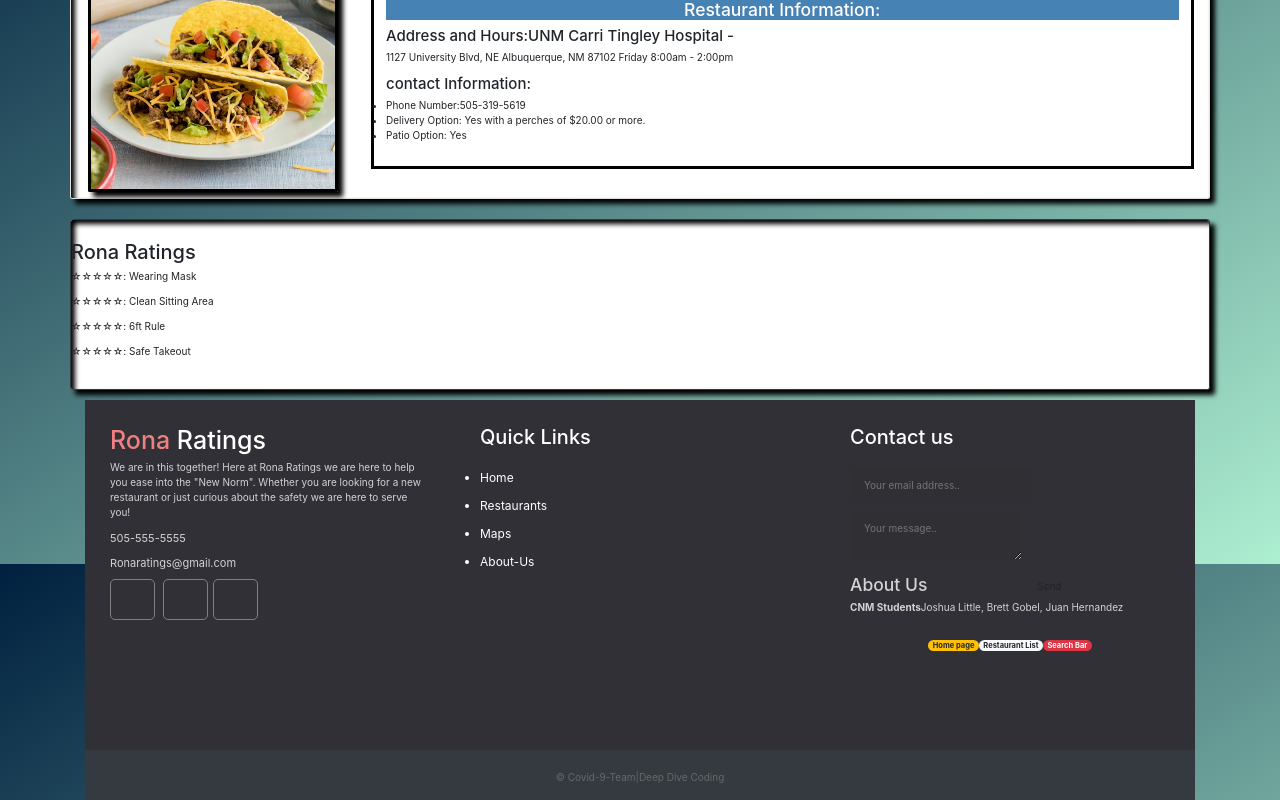
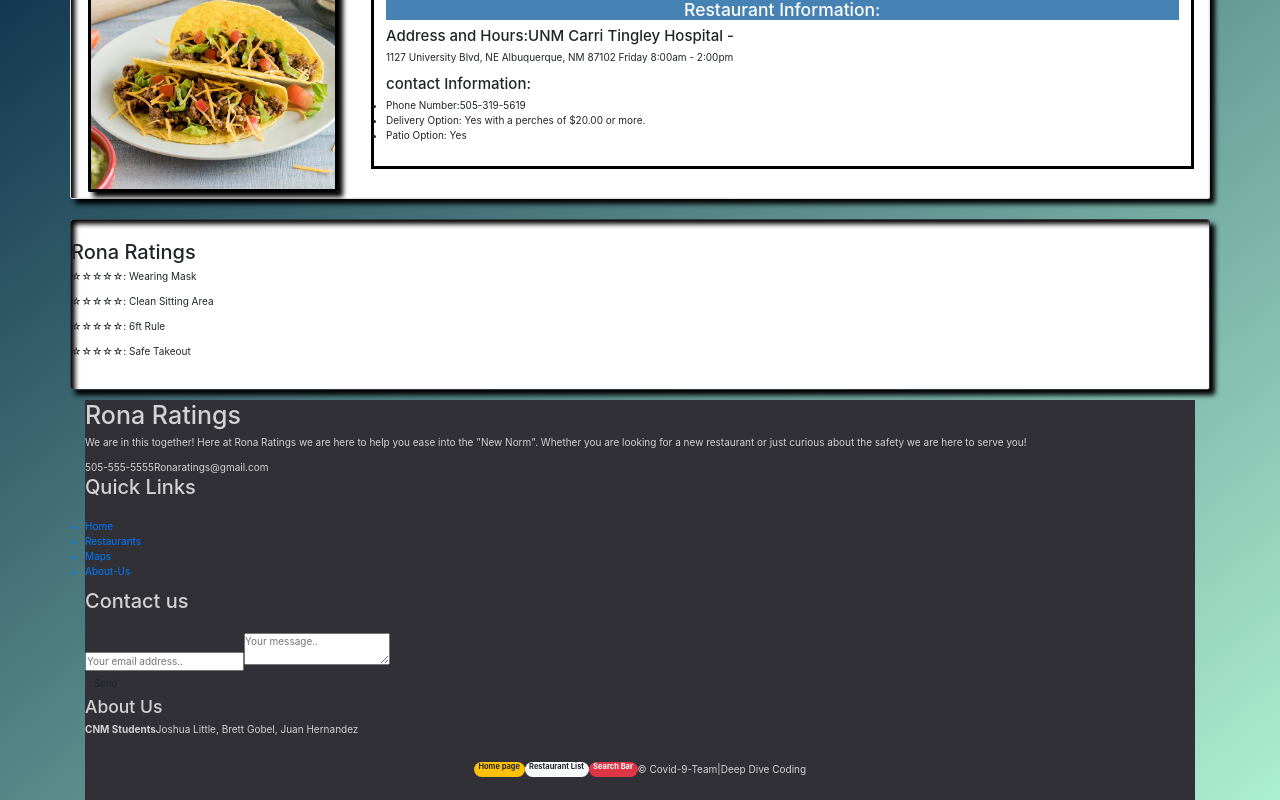
Before and after one commit to Rona-Ratings/Rona-Ratings, a React (Create React App) app in the folder frontend/: page /restaurant-details in a window 1280 px wide. Shown: the part 236-1036 px from the top of the page. Built offline with nearby package versions, Linux system fonts and the light colour scheme.

Commit message:
push css changes

```diff
--- a/frontend/src/ui/restaurant-details/restaurant-details.css
+++ b/frontend/src/ui/restaurant-details/restaurant-details.css
@@ -1,66 +1,66 @@
 
 
 /*===========Navigation Bar===========*/
-*{
-    margin: 0;
-    padding: 0;
-    box-sizing: border-box;
-}
-html{
-    height: 100%;
-    font-size: 65.5%;
-}
-body{
-    height: 100%;
-    font-size: 1.6rem;
-    font-family: sans-serif;
-}
-a {
-    text-decoration: none;
-}
-.logo{
-    display: block;
-    width: 100%;
-    height: 100%;
-    margin-top: -37rem;
-}
-header{
-    position: absolute;
-    top: 0;
-    left: 0;
-    z-index: 1000;
-    width: 100%;
-}
-.nav {
-    height: 10rem;
-    display: flex;
-    align-items: flex-end;
-    justify-content: space-between;
-}
-.nav-list{
-    display: flex;
-    list-style: none;
-}
-.nav-item {
-    margin-right: 5rem;
-}
-.nav-item:last-child{
-    margin-right: 0;
-}
-.nav-link {
-    font-size: 1.2rem;
-    text-transform: uppercase;
-    color:black;
-    transition: opacity .3s;
+/**{*/
+/*    margin: 0;*/
+/*    padding: 0;*/
+/*    box-sizing: border-box;*/
+/*}*/
+/*html{*/
+/*    height: 100%;*/
+/*    font-size: 65.5%;*/
+/*}*/
+/*body{*/
+/*    height: 100%;*/
+/*    font-size: 1.6rem;*/
+/*    font-family: sans-serif;*/
+/*}*/
+/*a {*/
+/*    text-decoration: none;*/
+/*}*/
+/*.logo{*/
+/*    display: block;*/
+/*    width: 100%;*/
+/*    height: 100%;*/
+/*    margin-top: -37rem;*/
+/*}*/
+/*header{*/
+/*    position: absolute;*/
+/*    top: 0;*/
+/*    left: 0;*/
+/*    z-index: 1000;*/
+/*    width: 100%;*/
+/*}*/
+/*.nav {*/
+/*    height: 10rem;*/
+/*    display: flex;*/
+/*    align-items: flex-end;*/
+/*    justify-content: space-between;*/
+/*}*/
+/*.nav-list{*/
+/*    display: flex;*/
+/*    list-style: none;*/
+/*}*/
+/*.nav-item {*/
+/*    margin-right: 5rem;*/
+/*}*/
+/*.nav-item:last-child{*/
+/*    margin-right: 0;*/
+/*}*/
+/*.nav-link {*/
+/*    font-size: 1.2rem;*/
+/*    text-transform: uppercase;*/
+/*    color:black;*/
+/*    transition: opacity .3s;*/
 
-}
-.nav-link:hover{
-    opacity: .6;
+/*}*/
+/*.nav-link:hover{*/
+/*    opacity: .6;*/
 
-}
-.logo {
-    display: block;
-}
+/*}*/
+/*.logo {*/
+/*    display: block;*/
+/*}*/
 
 /*===========End Navigation Bar===========*/
 /*===========Restaurant Information===========*/
@@ -71,6 +71,10 @@ header{
 
 .col-md-4{
     margin-right: 2em;
+}
+ul {
+    padding-right: 2em;
+    margin-right: 1em;
 }
 /*===========End Restaurant Information===========*/
 /*===========Image Logo===========*/
@@ -128,108 +132,108 @@ header{
 
 
 }
-.footer .footer-content{
+/*.footer .footer-content{*/
 
-    height: 350px;
-    display: flex;
-}
-.footer .footer-content h1,
-.footer .footer-content h2 {
-    color: white;
+/*    height: 350px;*/
+/*    display: flex;*/
+/*}*/
+/*.footer .footer-content h1,*/
+/*.footer .footer-content h2 {*/
+/*    color: white;*/
 
 
-}
-.footer .footer-content .about h1 span {
-    color: #F08080;
+/*}*/
+/*.footer .footer-content .about h1 span {*/
+/*    color: #F08080;*/
 
-}
-.footer .footer-content .about .contact span {
-    display: block;
-    font-size: 1.1em;
-    margin-bottom: 8px;
+/*}*/
+/*.footer .footer-content .about .contact span {*/
+/*    display: block;*/
+/*    font-size: 1.1em;*/
+/*    margin-bottom: 8px;*/
 
-}
-.footer .footer-bottom {
-    background-color: #343a40;
-    color: #686868;
-    height: 50px;
-    width: 100%;
-    text-align: center;
-    position: absolute;
-    bottom: 0;
-    left: 0;
-    padding-top: 20px;
+/*}*/
+/*.footer .footer-bottom {*/
+/*    background-color: #343a40;*/
+/*    color: #686868;*/
+/*    height: 50px;*/
+/*    width: 100%;*/
+/*    text-align: center;*/
+/*    position: absolute;*/
+/*    bottom: 0;*/
+/*    left: 0;*/
+/*    padding-top: 20px;*/
 
-}
+/*}*/
 
-.footer .footer-content .footer-section {
-    flex: 1;
-    padding: 25px;
+/*.footer .footer-content .footer-section {*/
+/*    flex: 1;*/
+/*    padding: 25px;*/
 
 
 
 
-}
-.footer .footer-content .about .socials a {
-    border: 1px solid gray;
-    width: 45px;
-    height: 41px;
-    padding-top: 5px;
-    margin-right: 5px;
-    text-align: center;
-    display: inline-block;
-    font-size: 1.3rem;
-    border-radius: 5px;
-}
-.footer .footer-content .about .socials a:hover {
-    border: 1px solid white;
-    color: white;
+/*}*/
+/*.footer .footer-content .about .socials a {*/
+/*    border: 1px solid gray;*/
+/*    width: 45px;*/
+/*    height: 41px;*/
+/*    padding-top: 5px;*/
+/*    margin-right: 5px;*/
+/*    text-align: center;*/
+/*    display: inline-block;*/
+/*    font-size: 1.3rem;*/
+/*    border-radius: 5px;*/
+/*}*/
+/*.footer .footer-content .about .socials a:hover {*/
+/*    border: 1px solid white;*/
+/*    color: white;*/
 
-}
-.socials i {
-    color: #929FC5;
-}
+/*}*/
+/*.socials i {*/
+/*    color: #929FC5;*/
+/*}*/
 
-.footer .footer-content .links ul a {
-    display: block;
-    margin-bottom: 10px;
-    font-size: 1.2em;
-    color: white;
-    transition: all .3s;
-}
+/*.footer .footer-content .links ul a {*/
+/*    display: block;*/
+/*    margin-bottom: 10px;*/
+/*    font-size: 1.2em;*/
+/*    color: white;*/
+/*    transition: all .3s;*/
+/*}*/
 
-.footer .footer-content .links ul a:hover {
-    color: #F08080;
-    margin-left: 15px;
-    transition: all .3s;
-}
-.footer .footer-content .contact-form .contact-input{
-    background-color: #27272727;
-    color: white;
-    margin-bottom: 10px;
-    line-height: 1.5rem;
-    padding: .9rem 1.4rem;
-    border: none;
-}
-.footer .footer-content .contact-form .contact-input:focus{
-    background-color: #1a1a1a;
-}
-.footer .footer-content .contact-form .contact-btn {
-    float: right;
-}
-.btn {
-    padding: .5rem 1rem;
-    background-color: #F08080;
-    color: white;
-    border: 1px solid transparent;
-    border-radius: .25rem;
-}
-.btn-big{
-    padding: .7rem 1.3rem;
-    line-height: 1.3rem;
-    margin-right: 10rem;
+/*.footer .footer-content .links ul a:hover {*/
+/*    color: #F08080;*/
+/*    margin-left: 15px;*/
+/*    transition: all .3s;*/
+/*}*/
+/*.footer .footer-content .contact-form .contact-input{*/
+/*    background-color: #27272727;*/
+/*    color: white;*/
+/*    margin-bottom: 10px;*/
+/*    line-height: 1.5rem;*/
+/*    padding: .9rem 1.4rem;*/
+/*    border: none;*/
+/*}*/
+/*.footer .footer-content .contact-form .contact-input:focus{*/
+/*    background-color: #1a1a1a;*/
+/*}*/
+/*.footer .footer-content .contact-form .contact-btn {*/
+/*    float: right;*/
+/*}*/
+/*.btn {*/
+/*    padding: .5rem 1rem;*/
+/*    background-color: #F08080;*/
+/*    color: white;*/
+/*    border: 1px solid transparent;*/
+/*    border-radius: .25rem;*/
+/*}*/
+/*.btn-big{*/
+/*    padding: .7rem 1.3rem;*/
+/*    line-height: 1.3rem;*/
+/*    margin-right: 10rem;*/
 
-}
+/*}*/
 
 /*===========End Of Footing===========*/
 
--- a/frontend/src/ui/restaurant-home/restaurant-home.css
+++ b/frontend/src/ui/restaurant-home/restaurant-home.css
@@ -2,7 +2,7 @@
 *{
     margin: 0;
     padding: 0;
-    box-sizing: border-box;
+    /*box-sizing: border-box;*/
 }
 
 html{
@@ -34,12 +34,10 @@ header{
     align-items: flex-end;
     justify-content: space-between;
 
-
 }
 .nav-list{
     display: flex;
     list-style: none;
-
 
 }
 .nav-item {
@@ -68,7 +66,7 @@ header{
 section{
     display: none;
 }
-/*Utilities*/
+Utilities
 .container{
     max-width: 125rem;
     margin: 0 auto;
--- a/frontend/src/ui/restaurant-home/restaurant-home.js
+++ b/frontend/src/ui/restaurant-home/restaurant-home.js
@@ -8,10 +8,6 @@ export const RestaurantHome= () => (
     <header>
         <div class="container">
             <nav class="nav">
-
-
-
-
                 <ul class="nav-list">
                     <li class="nav-item">
                         <a href="#" class="nav-link">Home</a>
```
